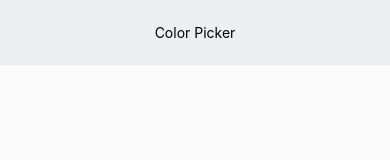
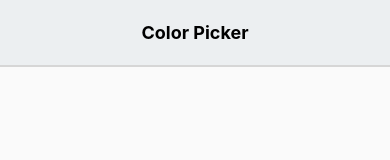
Before and after one commit to nguyenvantra/ReactNative-ColorPickerApp, a React Native app: screen / in a window 390 px wide. Shown: the top 160 px of the page. Built offline with nearby package versions, Linux system fonts and the light colour scheme.

Commit message:
add header app

```diff
--- a/App.js
+++ b/App.js
@@ -2,16 +2,16 @@ import React, { Component } from 'react';
 import {
     StyleSheet,
     Text,
-  View
+    View,
+    Platform
 } from 'react-native';
 
 export default class App extends Component {
     render() {
         return (
             <View style={styles.container}>
-            <View style={{height:65, backgroundColor:'#ECEFF1'
-            , alignItems: 'center', justifyContent:'center'}}>
-                <Text>Color Picker</Text>
+                <View style={styles.header}>
+                    <Text style={styles.headerText}>Color Picker</Text>
                 </View>
             </View>
         );
@@ -22,5 +22,21 @@ const styles = StyleSheet.create({
     container: {
         flex: 1,
         backgroundColor: '#FAFAFA',
+    },
+    header: {
+        height: 65,
+        backgroundColor: '#ECEFF1',
+        alignItems: 'center',
+        justifyContent: 'center',
+        shadowColor: 'gray',
+        shadowOffset: { width: 0, height: 2 },
+        shadowOpacity: 0.3,
+        elevation: 2
+    },
+    headerText: {
+        fontSize: 18,
+        fontWeight: 'bold',
+        color: '#000',
+        marginTop: Platform.select({ ios: 15, android: 0 })
     }
 });
```
Lines whose indentation alone changed are shown as unchanged.
